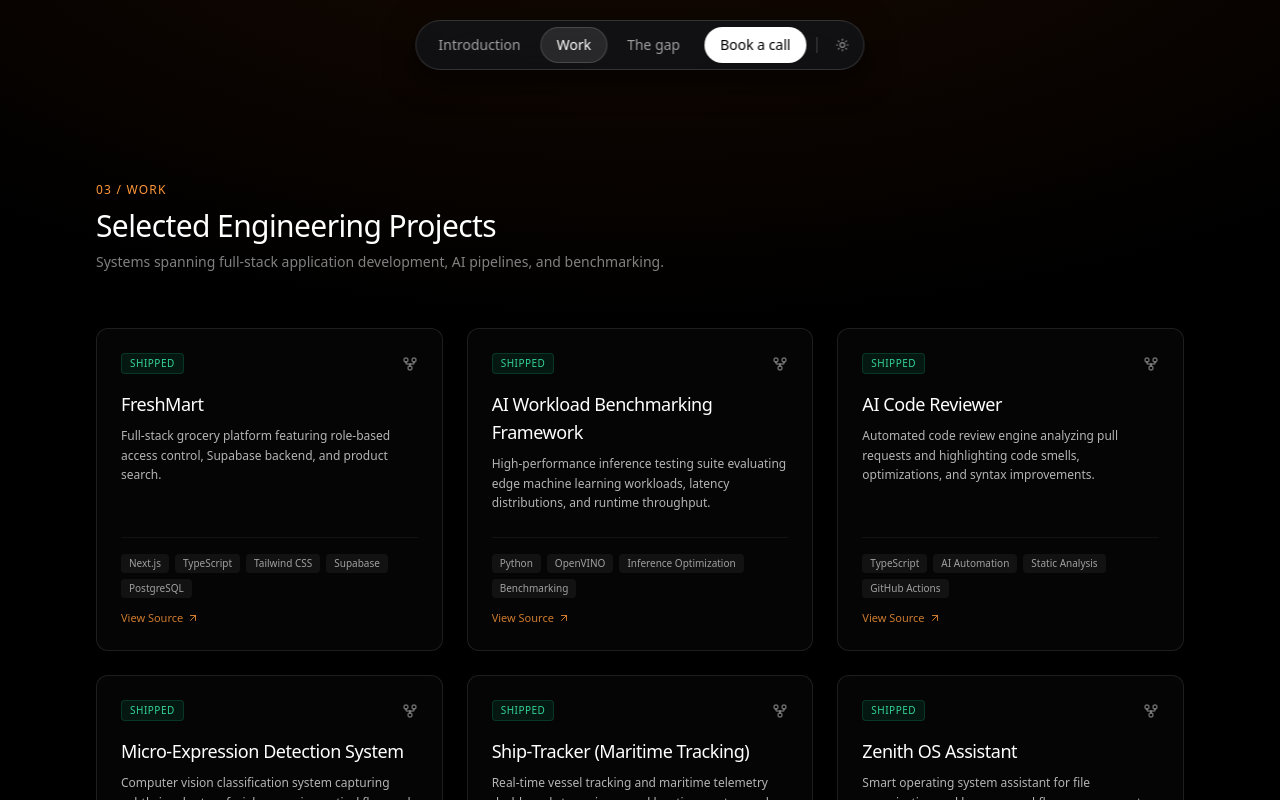
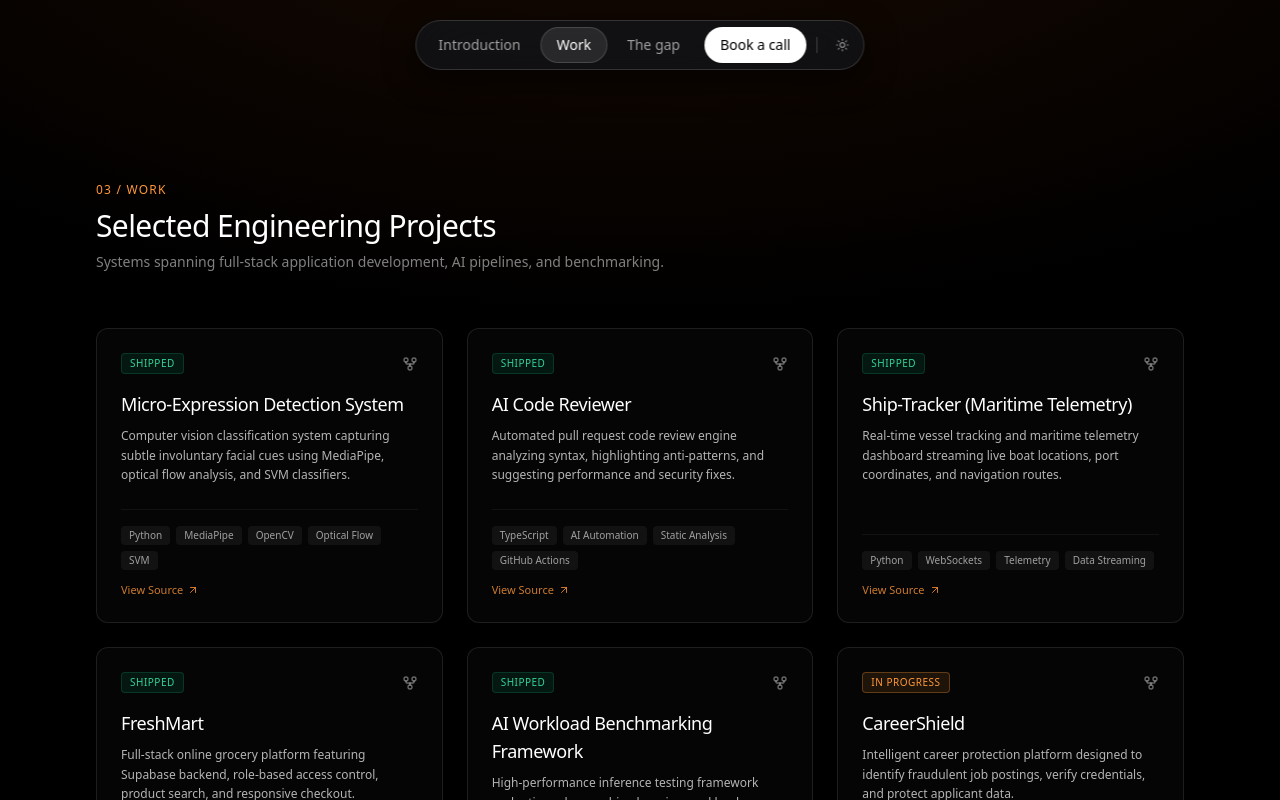
Before and after one commit to Deadly-Forces/Deadly-Forces.github.io, a Next.js app: page /home in a window 1280 px wide. Both pictures are taken after a click on the button "Work". Shown: the top 800 px of the page. Built offline with nearby package versions, Linux system fonts and the light colour scheme.

Commit message:
Display all 11 Deadly-Forces repositories in featured card grid

```diff
--- a/components/work.tsx
+++ b/components/work.tsx
@@ -37,7 +37,8 @@ export function Work() {
           ))}
         </div>
 
-        {/* Compact Projects List */}
+        {/* Compact Projects List (rendered only if compact projects exist) */}
+        {compactProjects.length > 0 && (
           <div className="mt-16">
             <h3 className="mb-6 font-mono text-xs uppercase tracking-wider text-white/50">
               Additional Work & Research
@@ -48,6 +49,7 @@ export function Work() {
               ))}
             </div>
           </div>
+        )}
       </div>
     </section>
   );
--- a/data/profile.ts
+++ b/data/profile.ts
@@ -71,12 +71,44 @@ export const profile: ProfileData = {
       "AI features usually stall between the model, the backend and the UI. I cover all three.",
   },
   projects: [
-    // Featured Projects
+    {
+      id: "micro-expression",
+      name: "Micro-Expression Detection System",
+      oneLiner:
+        "Computer vision classification system capturing subtle involuntary facial cues using MediaPipe, optical flow analysis, and SVM classifiers.",
+      stack: ["Python", "MediaPipe", "OpenCV", "Optical Flow", "SVM"],
+      status: "Shipped",
+      featured: true,
+      repoUrl: "https://github.com/Deadly-Forces/Micro-Expression-Detection-System",
+      liveUrl: undefined,
+    },
+    {
+      id: "ai-code-reviewer",
+      name: "AI Code Reviewer",
+      oneLiner:
+        "Automated pull request code review engine analyzing syntax, highlighting anti-patterns, and suggesting performance and security fixes.",
+      stack: ["TypeScript", "AI Automation", "Static Analysis", "GitHub Actions"],
+      status: "Shipped",
+      featured: true,
+      repoUrl: "https://github.com/Deadly-Forces/Ai-Code-Reviewer",
+      liveUrl: undefined,
+    },
+    {
+      id: "ship-tracker",
+      name: "Ship-Tracker (Maritime Telemetry)",
+      oneLiner:
+        "Real-time vessel tracking and maritime telemetry dashboard streaming live boat locations, port coordinates, and navigation routes.",
+      stack: ["Python", "WebSockets", "Telemetry", "Data Streaming"],
+      status: "Shipped",
+      featured: true,
+      repoUrl: "https://github.com/Deadly-Forces/Ship-Tracker",
+      liveUrl: undefined,
+    },
     {
       id: "freshmart",
       name: "FreshMart",
       oneLiner:
-        "Full-stack grocery platform featuring role-based access control, Supabase backend, and product search.",
+        "Full-stack online grocery platform featuring Supabase backend, role-based access control, product search, and responsive checkout.",
       stack: ["Next.js", "TypeScript", "Tailwind CSS", "Supabase", "PostgreSQL"],
       status: "Shipped",
       featured: true,
@@ -87,7 +119,7 @@ export const profile: ProfileData = {
       id: "ai-benchmarking",
       name: "AI Workload Benchmarking Framework",
       oneLiner:
-        "High-performance inference testing suite evaluating edge machine learning workloads, latency distributions, and runtime throughput.",
+        "High-performance inference testing framework evaluating edge machine learning workloads, latency distributions, and runtime throughput.",
       stack: ["Python", "OpenVINO", "Inference Optimization", "Benchmarking"],
       status: "Shipped",
       featured: true,
@@ -95,90 +127,70 @@ export const profile: ProfileData = {
       liveUrl: undefined,
     },
     {
-      id: "ai-code-reviewer",
-      name: "AI Code Reviewer",
+      id: "careershield",
+      name: "CareerShield",
       oneLiner:
-        "Automated code review engine analyzing pull requests and highlighting code smells, optimizations, and syntax improvements.",
-      stack: ["TypeScript", "AI Automation", "Static Analysis", "GitHub Actions"],
-      status: "Shipped",
+        "Intelligent career protection platform designed to identify fraudulent job postings, verify credentials, and protect applicant data.",
+      stack: ["Full-Stack", "AI Security", "Web Platform", "Verification"],
+      status: "In progress",
       featured: true,
-      repoUrl: "https://github.com/Deadly-Forces/Ai-Code-Reviewer",
+      repoUrl: "https://github.com/Deadly-Forces/careershield",
       liveUrl: undefined,
     },
     {
-      id: "micro-expression",
-      name: "Micro-Expression Detection System",
+      id: "trakerzz",
+      name: "Trakerzz",
       oneLiner:
-        "Computer vision classification system capturing subtle involuntary facial cues using optical flow and machine learning.",
-      stack: ["Python", "MediaPipe", "Optical Flow", "SVM", "Computer Vision"],
+        "Lightweight network reconnaissance utility tracking IP routing, geographical coordinates, and network endpoint details.",
+      stack: ["Python", "Networking", "APIs", "Geolocation"],
       status: "Shipped",
       featured: true,
-      repoUrl: "https://github.com/Deadly-Forces/Micro-Expression-Detection-System",
+      repoUrl: "https://github.com/Deadly-Forces/Trakerzz",
       liveUrl: undefined,
     },
     {
-      id: "ship-tracker",
-      name: "Ship-Tracker (Maritime Tracking)",
+      id: "vulnerability-scanner",
+      name: "Vulnerability Scanner",
       oneLiner:
-        "Real-time vessel tracking and maritime telemetry dashboard streaming vessel location, routes, and port coordinates.",
-      stack: ["Python", "Telemetry", "WebSockets", "Data Streaming"],
+        "Automated network and web security scanner testing open ports, identifying network misconfigurations, and detecting vulnerabilities.",
+      stack: ["Python", "Cybersecurity", "Network Recon", "Port Scanning"],
       status: "Shipped",
       featured: true,
-      repoUrl: "https://github.com/Deadly-Forces/Ship-Tracker",
+      repoUrl: "https://github.com/Deadly-Forces/Vulnerability-Scanner",
       liveUrl: undefined,
     },
     {
       id: "zenith-os-assistant",
       name: "Zenith OS Assistant",
       oneLiner:
-        "Smart operating system assistant for file organization and browser workflow management built for SVCE Hackathon.",
+        "Smart operating system assistant for intelligent file categorization and automated browser workflow management built for SVCE Hackathon.",
       stack: ["Python", "Automation", "OS Management", "File System"],
       status: "Shipped",
       featured: true,
       repoUrl: "https://github.com/Deadly-Forces/Zenith-OS-Assistant-Smart-File-and-Browser-Manager",
       liveUrl: undefined,
     },
-
-    // Additional Repositories
-    {
-      id: "vulnerability-scanner",
-      name: "Vulnerability Scanner",
-      oneLiner:
-        "Network and web security scanner automating open port scanning, vulnerability discovery, and security checks.",
-      stack: ["Python", "Cybersecurity", "Network Recon", "Security"],
-      status: "Shipped",
-      featured: false,
-      repoUrl: "https://github.com/Deadly-Forces/Vulnerability-Scanner",
-    },
-    {
-      id: "trakerzz",
-      name: "Trakerzz",
-      oneLiner:
-        "Lightweight network reconnaissance tool tracking IP routing, geolocation, and network endpoint details.",
-      stack: ["Python", "Networking", "APIs"],
-      status: "Shipped",
-      featured: false,
-      repoUrl: "https://github.com/Deadly-Forces/Trakerzz",
-    },
     {
       id: "diskcleaner",
       name: "DiskCleaner",
       oneLiner:
-        "Linux system cache cleaner and disk optimization utility written in Bash for automated system cleanup.",
-      stack: ["Bash", "Linux", "Shell Scripting", "System Admin"],
+        "Linux system cache cleaner and disk optimization utility written in Bash for automated junk clearing and storage reclamation.",
+      stack: ["Bash", "Linux", "Shell Scripting", "System Administration"],
       status: "Shipped",
-      featured: false,
+      featured: true,
       repoUrl: "https://github.com/Deadly-Forces/DiskCleaner",
+      liveUrl: undefined,
     },
     {
       id: "upgrading-linux",
       name: "Upgrading-Linux",
       oneLiner:
-        "Interactive automation tool for finding broken Linux packages, repairing file dependencies, and upgrading system software.",
+        "Interactive automation tool for identifying broken Linux packages, repairing file dependencies, and upgrading system software.",
       stack: ["Shell", "Linux", "Package Management", "Automation"],
       status: "Shipped",
-      featured: false,
+      featured: true,
       repoUrl: "https://github.com/Deadly-Forces/Upgrading-Linux",
+      liveUrl: undefined,
     },
   ],
   availability: {
```
Lines whose indentation alone changed are shown as unchanged.
